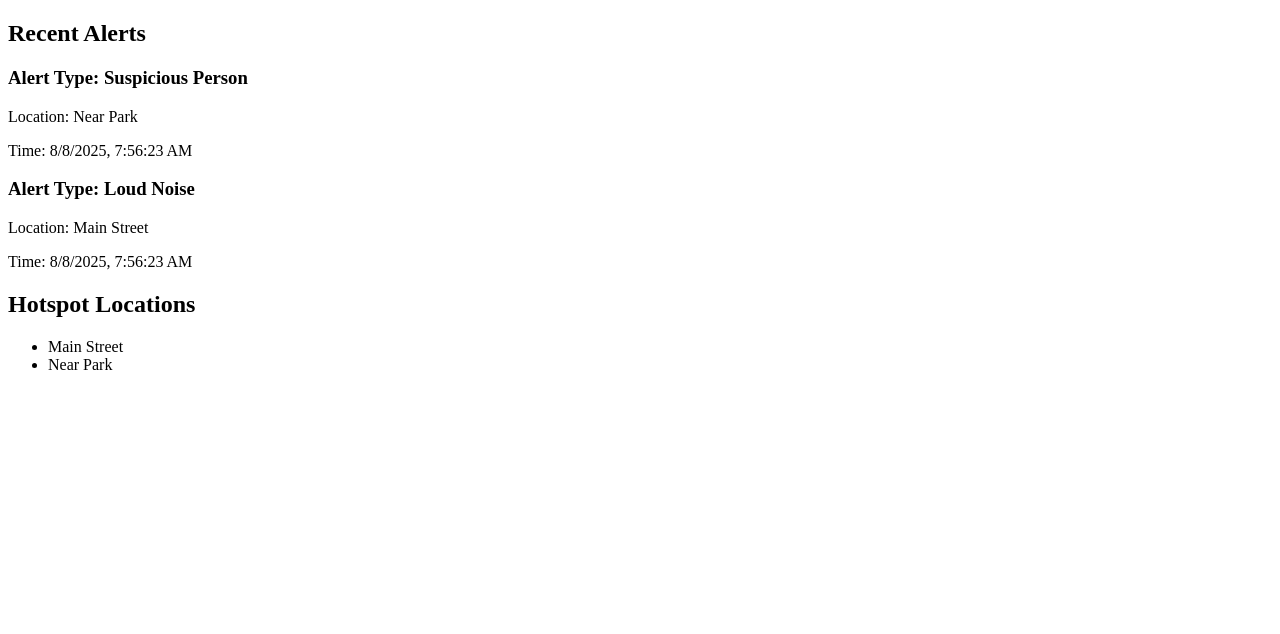
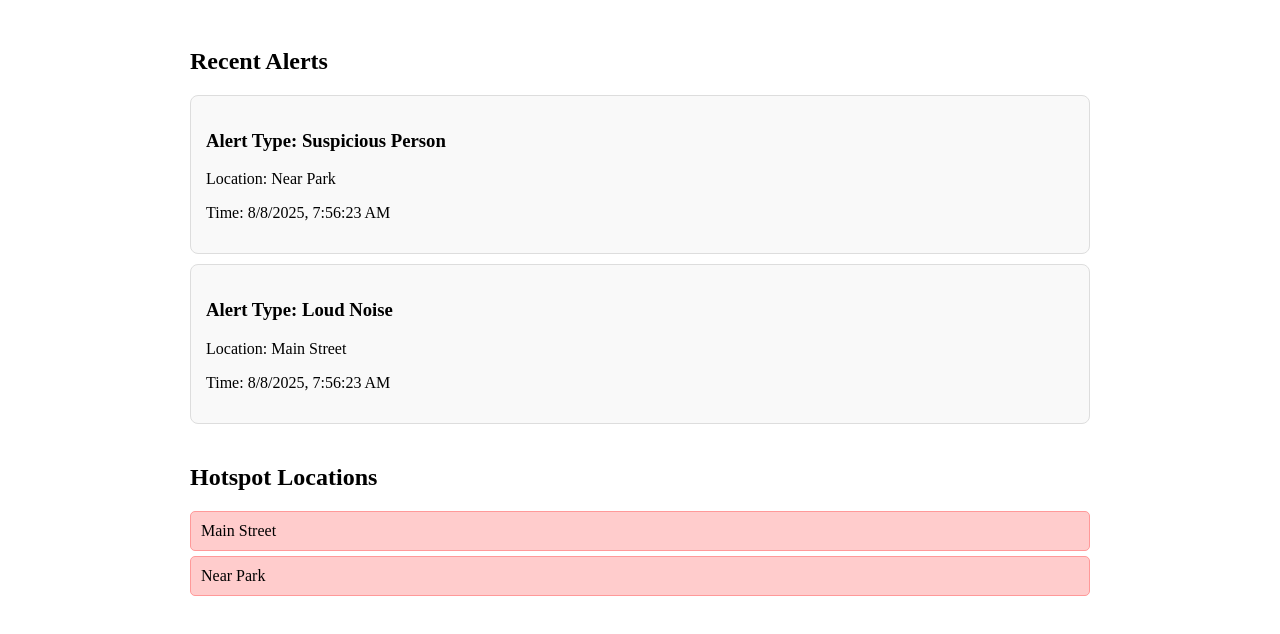
Before and after one commit to kanishkaag12/women-safety-frontend, a React (Vite) app: page / in a window 1280 px wide. Shown: the top 634 px of the page. Built offline with nearby package versions, Linux system fonts and the light colour scheme.

Commit message:
added new file

```diff
--- /dev/null
+++ b/src/Dashboard.css
@@ -0,0 +1,35 @@
+.dashboard-container {
+  padding: 20px;
+  max-width: 900px;
+  margin: 0 auto;
+}
+
+.dashboard-container h1 {
+  text-align: center;
+  color: #333;
+}
+
+.alerts-section, .hotspots-section {
+  margin-bottom: 40px;
+}
+
+.alert-card {
+  border: 1px solid #ddd;
+  border-radius: 8px;
+  padding: 15px;
+  margin-bottom: 10px;
+  background-color: #f9f9f9;
+}
+
+.hotspot-list ul {
+  list-style-type: none;
+  padding: 0;
+}
+
+.hotspot-list li {
+  background-color: #ffcccc;
+  border: 1px solid #ff9999;
+  border-radius: 5px;
+  padding: 10px;
+  margin-bottom: 5px;
+}
--- a/src/Dashboard.jsx
+++ b/src/Dashboard.jsx
@@ -1,6 +1,7 @@
 import React, { useState, useEffect } from 'react';
 import AlertCard from './AlertCard.jsx'; // Changed from './AlertCard'
 import HotspotList from './HotspotList.jsx'; // Changed from './HotspotList'
+import './Dashboard.css';
 
 function Dashboard() {
     const [alerts, setAlerts] = useState([]);
```
